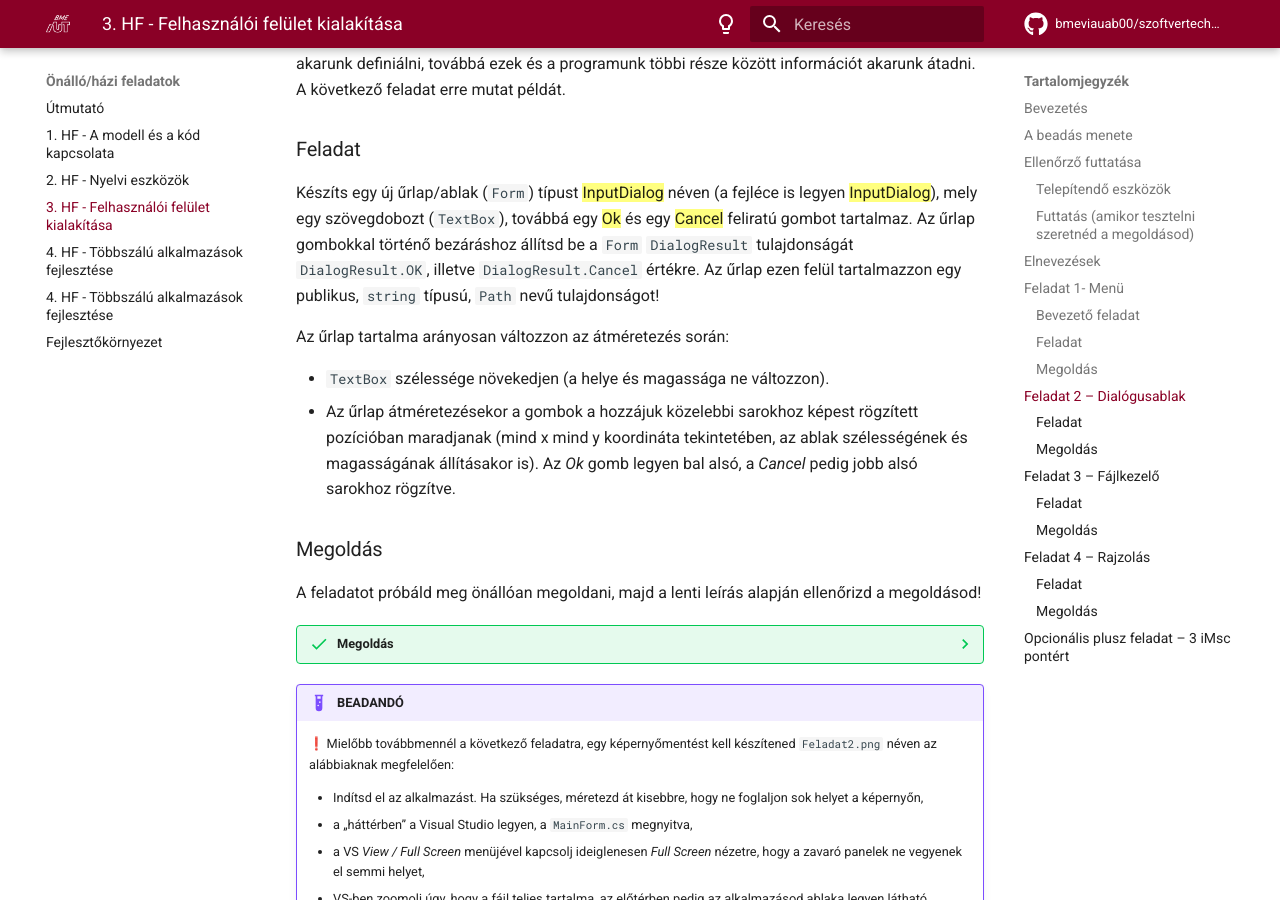
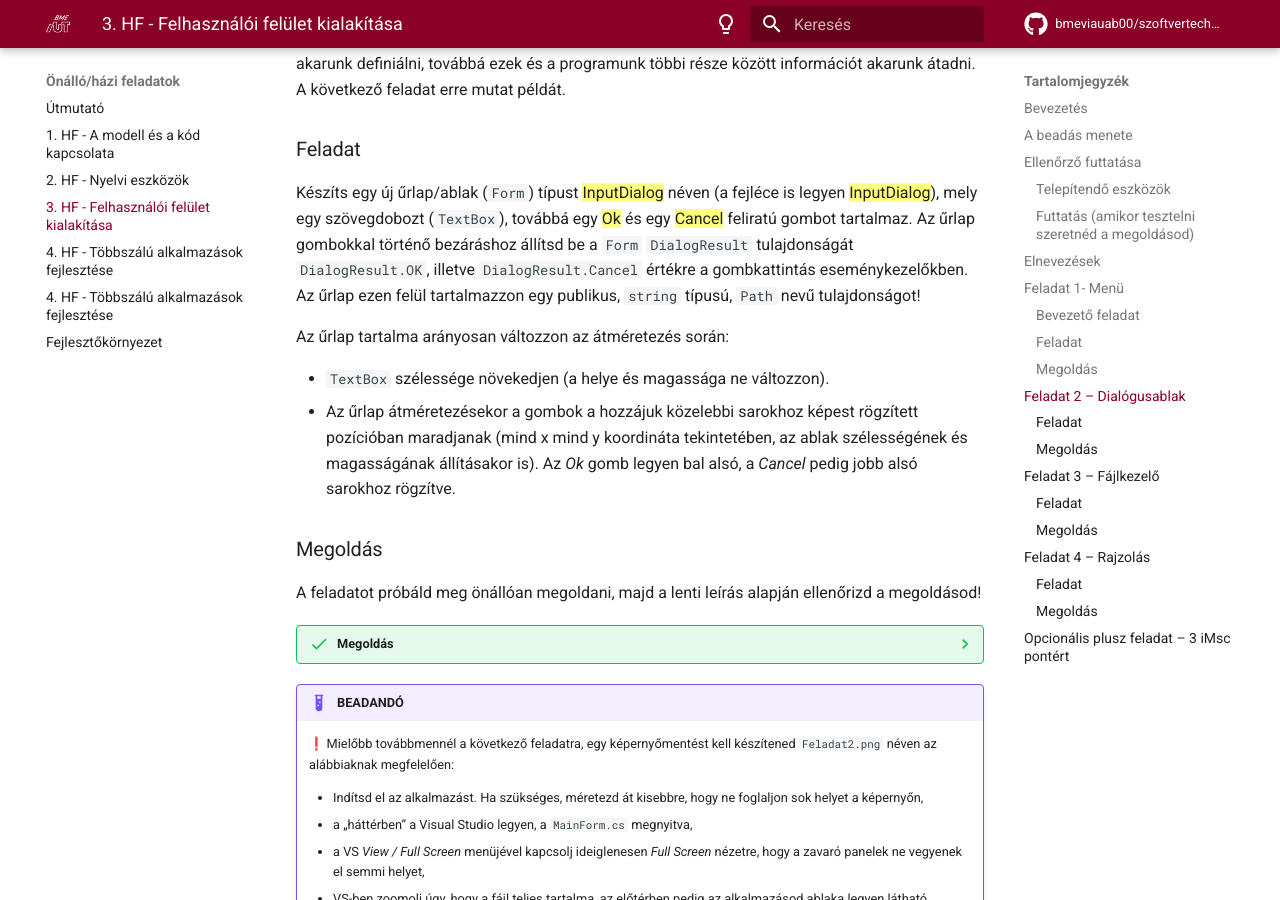
Before and after one commit to bmeviauab00/szoftvertechnikak, an MkDocs documentation site: the page built from docs/hazi/3-felhasznaloi-felulet-kialakitasa/index.md, in a window 1280 px wide and 900 px high, scrolled down 5448 px. Built offline with MkDocs 1.6.1 and Material for MkDocs 9.7.7, drawn with Linux system fonts in a browser that asks for light colours; emoji names are drawn with the system emoji font; comment, search, counter and statistics services are not loaded; some of the changed lines change nothing that is shown.

Commit message:
HF 3 javítások

````diff
--- a/docs/hazi/3-felhasznaloi-felulet-kialakitasa/index.md
+++ b/docs/hazi/3-felhasznaloi-felulet-kialakitasa/index.md
@@ -111,7 +111,7 @@ A Windows Forms világban gyakran fordul elő, hogy egyedi vezérlőket, vagy ű
 
 ### Feladat
 
-Készíts egy új űrlap/ablak (`Form`) típust ==InputDialog== néven (a fejléce is legyen ==InputDialog==), mely egy szövegdobozt (`TextBox`), továbbá egy ==Ok== és egy ==Cancel== feliratú gombot tartalmaz. Az űrlap gombokkal történő bezáráshoz állítsd be a `Form` `DialogResult` tulajdonságát `DialogResult.OK`, illetve `DialogResult.Cancel` értékre. Az űrlap ezen felül tartalmazzon egy publikus, `string` típusú, `Path` nevű tulajdonságot!
+Készíts egy új űrlap/ablak (`Form`) típust ==InputDialog== néven (a fejléce is legyen ==InputDialog==), mely egy szövegdobozt (`TextBox`), továbbá egy ==Ok== és egy ==Cancel== feliratú gombot tartalmaz. Az űrlap gombokkal történő bezáráshoz állítsd be a `Form` `DialogResult` tulajdonságát `DialogResult.OK`, illetve `DialogResult.Cancel` értékre a gombkattintás eseménykezelőkben. Az űrlap ezen felül tartalmazzon egy publikus, `string` típusú, `Path` nevű tulajdonságot!
 
 Az űrlap tartalma arányosan változzon az átméretezés során:
 
@@ -266,7 +266,7 @@ A feladatot próbáld meg önállóan megoldani, majd a lenti leírás alapján
 
     A megoldás alapját egy `Timer` komponens fogja adni. Ez egy olyan vezérlő, mely nem rendelkezik vizuális felülettel, csupán néhány testre szabható tulajdonsággal és egy `Tick` eseménnyel, mely az `Interval` tulajdonságban (milliszekundumban) megadott időközönként automatikusan meghívódik. Első lépésként ezt az ütemezést állítjuk be.
 
-    1. Húzzunk egy `Timer` komponenst (*Toolbox / Componensts*) `Form1`-re! Figyeljük meg, hogy a komponens csupán a `Form` alatti szürke területen jelenik meg. Itt tudjuk kijelölni a későbbi lépésekhez.
+    1. Húzzunk egy `Timer` komponenst (*Toolbox / Componensts*) `MainForm`-ra! Figyeljük meg, hogy a komponens csupán a `Form` alatti szürke területen jelenik meg. Itt tudjuk kijelölni a későbbi lépésekhez.
 
         ![Timer](images/timer.png)
 
@@ -274,7 +274,7 @@ A feladatot próbáld meg önállóan megoldani, majd a lenti leírás alapján
 
     3. Állítsuk a `Name` tulajdonságot `reloadTimer`-re!
 
-    4. Vezessünk be néhány új tagváltozót a `Form1` osztályban:
+    4. Vezessünk be néhány új tagváltozót a `MainForm` osztályban:
         - `loadedFile` az utoljára betöltött fájl adatait tartalmazza,
         - `counter` az újratöltésig szükséges tizedmásodpercek számát tartalmazza, a későbbiekben minden tizedmásodpercben eggyel csökkentjük az értékét egy időzítő segítségével, míg el nem éri a nullát,
         - `counterInitialValue` a `counter` számláló kezdőértéke (ahonnan visszaszámol).
@@ -282,7 +282,7 @@ A feladatot próbáld meg önállóan megoldani, majd a lenti leírás alapján
         A tagváltozókat az osztály elejére szoktuk beszúrni:
 
         ```csharp hl_lines="3-5"
-        public partial class Form1: Form
+        public partial class MainForm: Form
         {
             private FileInfo loadedFile = null;
             int counter;
@@ -297,7 +297,7 @@ A feladatot próbáld meg önállóan megoldani, majd a lenti leírás alapján
         A `counterInitialValue` értékét a fenti kódban neked kell meghatározni: számítsd ki a frissítési időköz és az `timer` `Interval` alapján!
 
         ```csharp hl_lines="4"
-        public Form1()
+        public MainForm()
         {
             InitializeComponent();
             counterInitialValue = ; // TODO a frissítési időköznek megfelelő érték
@@ -338,7 +338,7 @@ A feladatot próbáld meg önállóan megoldani, majd a lenti leírás alapján
         - Tényleges rajzolást az állapotot megváltoztató műveletben nem végzünk, hanem a form/vezérlő (esetünkben panel) `Invalidate` műveletében váltjuk ki a `Paint` eseményt.
         - A konkrét téglalap (aktuális állapotnak megfelelő) megjelenítéséért/kirajzolásáért az űrlap/vezérlő (esetünkben a panel) `Paint` eseménye felelős.
 
-    8. Iratkozzunk fel a `detailsPanel` komponens `Paint` eseményére. Ehhez a panel kijelölése után a *Property Editor*-ban az *Events* fülön kattintsunk duplán a `Paint` eseményre, ezzel létrejön a kapcsolódó eseménykezelő (`detailsPanel _Paint`). Töltsük ki a kódját:
+    8. Iratkozzunk fel a `detailsPanel` komponens `Paint` eseményére. Ehhez a panel kijelölése után a *Property Editor*-ban az *Events* fülön kattintsunk duplán a `Paint` eseményre, ezzel létrejön a kapcsolódó eseménykezelő (`detailsPanel_Paint`). Töltsük ki a kódját:
 
         ```csharp
         private void detailsPanel_Paint(object sender, PaintEventArgs e)
````
